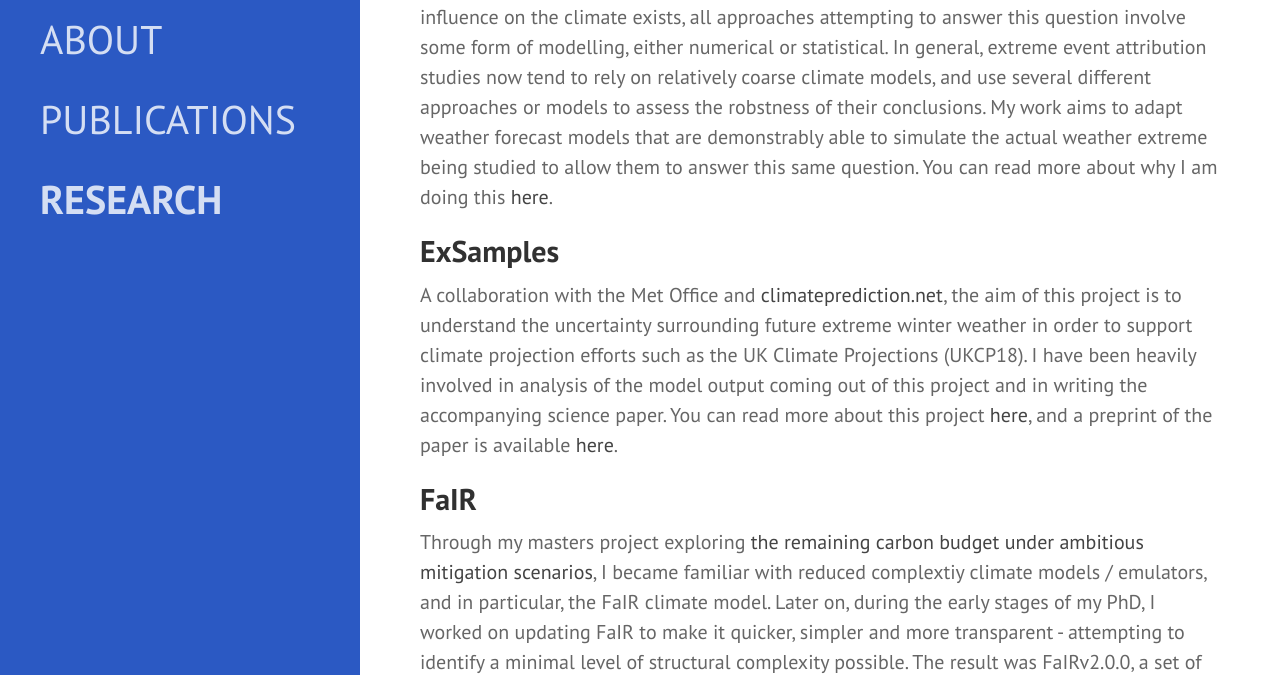
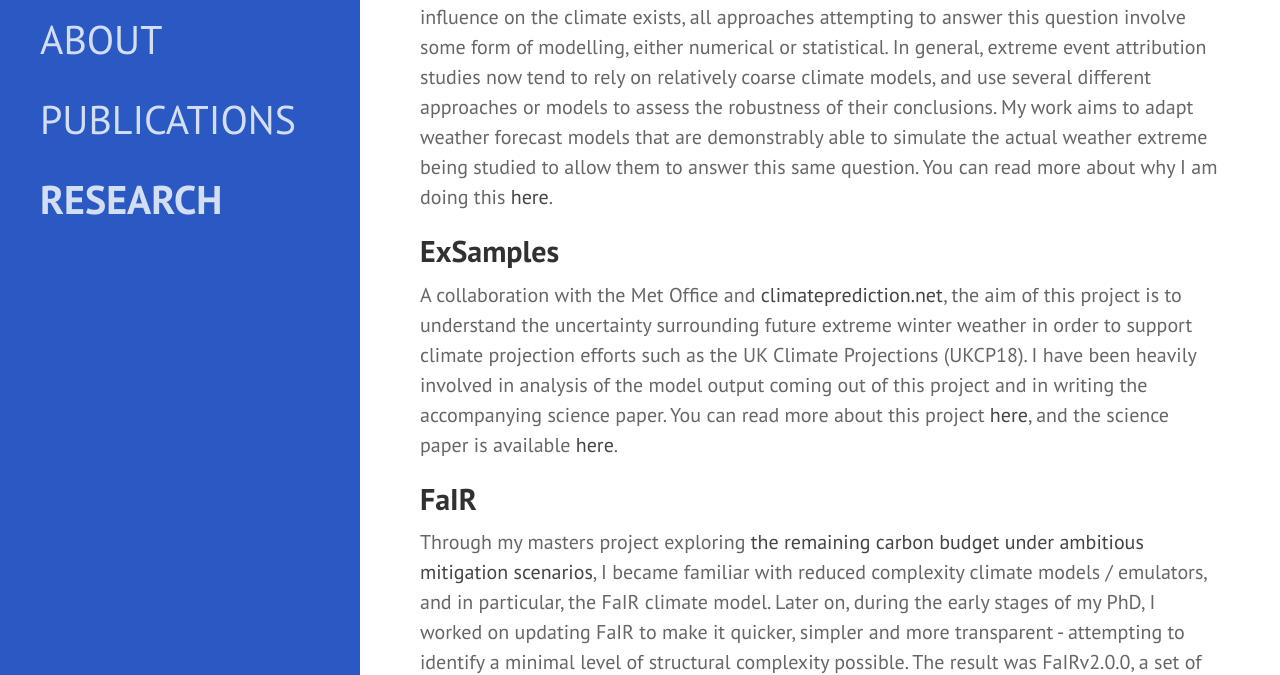
Before and after one commit to njleach/njleach.github.io, a Jekyll site: the page built from _pages/research.md, in a window 1280 px wide and 1347 px high. Shown: the part 202-877 px from the top of the window. Built offline with Jekyll 4.4.1, drawn with Linux system fonts in a browser that asks for light colours; nearby versions of some CDN libraries; some web fonts are replaced; some of the changed text lies outside the part shown.

Commit message:
update research

```diff
--- a/_pages/research.md
+++ b/_pages/research.md
@@ -5,13 +5,13 @@
 ---
 
 ## Forecast-based attribution of extreme weather events
-The primary focus of my research looks into how climate change is affecting individual extreme weather events. Due to the fact that no directly observable world without human influence on the climate exists, all approaches attempting to answer this question involve some form of modelling, either numerical or statistical. In general, extreme event attribution studies now tend to rely on relatively coarse climate models, and use several different approaches or models to assess the robstness of their conclusions. My work aims to adapt weather forecast models that are demonstrably able to simulate the actual weather extreme being studied to allow them to answer this same question. You can read more about why I am doing this [here](https://www.carbonbrief.org/guest-post-how-weather-forecasts-can-spark-a-new-kind-of-extreme-event-attribution).
+The primary focus of my research looks into how climate change is affecting individual extreme weather events. Due to the fact that no directly observable world without human influence on the climate exists, all approaches attempting to answer this question involve some form of modelling, either numerical or statistical. In general, extreme event attribution studies now tend to rely on relatively coarse climate models, and use several different approaches or models to assess the robustness of their conclusions. My work aims to adapt weather forecast models that are demonstrably able to simulate the actual weather extreme being studied to allow them to answer this same question. You can read more about why I am doing this [here](https://www.carbonbrief.org/guest-post-how-weather-forecasts-can-spark-a-new-kind-of-extreme-event-attribution).
 
 ## ExSamples
-A collaboration with the Met Office and [climateprediction.net](https://www.climateprediction.net/), the aim of this project is to understand the uncertainty surrounding future extreme winter weather in order to support climate projection efforts such as the UK Climate Projections (UKCP18). I have been heavily involved in analysis of the model output coming out of this project and in writing the accompanying science paper. You can read more about this project [here](https://www.ukclimateresilience.org/news-events/exsamples-generating-samples-of-extreme-winters-to-support-climate-adaptation/), and a preprint of the paper is available [here](https://doi.org/10.1002/essoar.10508424.1).
+A collaboration with the Met Office and [climateprediction.net](https://www.climateprediction.net/), the aim of this project is to understand the uncertainty surrounding future extreme winter weather in order to support climate projection efforts such as the UK Climate Projections (UKCP18). I have been heavily involved in analysis of the model output coming out of this project and in writing the accompanying science paper. You can read more about this project [here](https://www.ukclimateresilience.org/news-events/exsamples-generating-samples-of-extreme-winters-to-support-climate-adaptation/), and the science paper is available [here](https://doi.org/10.1016/j.wace.2022.100419).
 
 ## FaIR
-Through my masters project exploring [the remaining carbon budget under ambitious mitigation scenarios](https://doi.org/10.1038/s41561-018-0156-y), I became familiar with reduced complextiy climate models / emulators, and in particular, the FaIR climate model. Later on, during the early stages of my PhD, I worked on updating FaIR to make it quicker, simpler and more transparent - attempting to identify a minimal level of structural complexity possible. The result was FaIRv2.0.0, a set of six equations that can be used to model the 1-D globally averaged response of the climate system to greenhouse gas and aerosol emissions. Its speed and flexibility lends it to be used for large ensembles of perturbed parameter probabilistic projections or for emulating the response of more complex models (such as those contributing to CMIP6). You can read more about this model update [here](https://doi.org/10.5194/gmd-14-3007-2021).
+Through my masters project exploring [the remaining carbon budget under ambitious mitigation scenarios](https://doi.org/10.1038/s41561-018-0156-y), I became familiar with reduced complexity climate models / emulators, and in particular, the FaIR climate model. Later on, during the early stages of my PhD, I worked on updating FaIR to make it quicker, simpler and more transparent - attempting to identify a minimal level of structural complexity possible. The result was FaIRv2.0.0, a set of six equations that can be used to model the 1-D globally averaged response of the climate system to greenhouse gas and aerosol emissions. Its speed and flexibility lends it to be used for large ensembles of perturbed parameter probabilistic projections or for emulating the response of more complex models (such as those contributing to CMIP6). You can read more about this model update [here](https://doi.org/10.5194/gmd-14-3007-2021).
 
 <!-- <div class='figure-container'>
 {% include FaIR_interactive_projections.html %}
```
